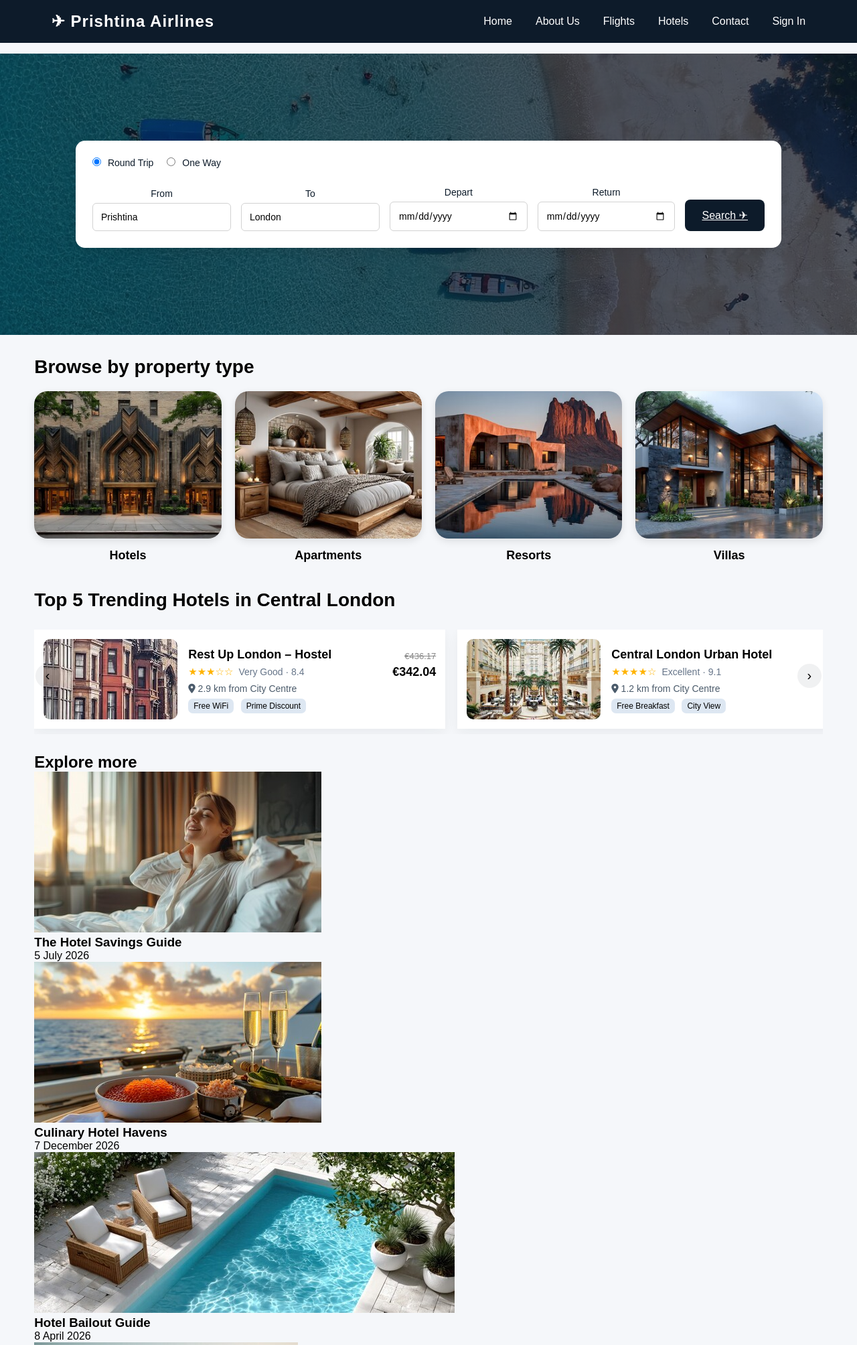
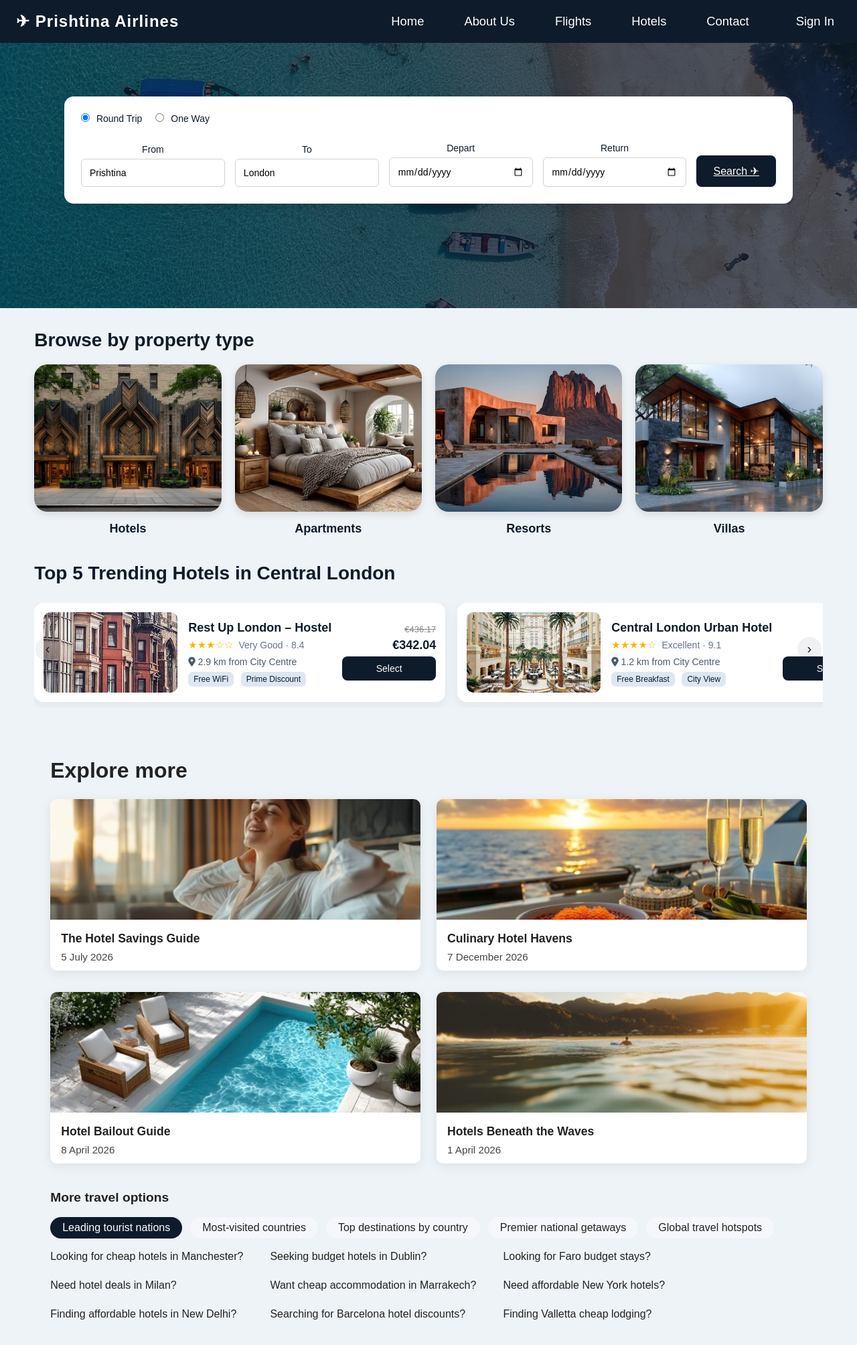
Before and after one commit to Albarudari/PrishtinaAirlines, a PHP site: page /hotels.php in a window 1280 px wide. Shown: the top 2008 px of the page at 67% size. Run offline with PHP 8.4, Linux system fonts and the light colour scheme.

Commit message:
error fixed

```diff
--- a/hotels.css
+++ b/hotels.css
@@ -1,73 +1,291 @@
-* {
-  margin: 0;
-  padding: 0;
-  box-sizing: border-box;
-  font-family: Arial, sans-serif;
+.hero {
+    margin-top: 0;
+    height: 460px;
+    background: linear-gradient(rgba(5, 20, 40, 0.65), rgba(5, 20, 40, 0.65)),url("projekt.jpg");
+    background-size: cover;
+    background-position: center;
+    display: flex;
+    justify-content: center;
+    align-items: center;
+    text-align: center;
+    color: white;
+    padding: 20px;
 }
 
-body {
-    background: #f5f7fa; /* Kjo e bën sfondin si te faqja tjetër */
+.hero .flight-box {
+    background: #fff;
+    padding: 25px;
+    width: 85%;
+    max-width: 1200px;
+    border-radius: 14px;
+    box-shadow: 0px 6px 18px rgba(0,0,0,0.1);
+    position: absolute;
+    top: 60%;
+    left: 50%;
+    transform: translate(-50%, -50%);
+    z-index: 2;
 }
 
-nav {
-  width: 100%;
-  background-color: #0d1b2a;
-  padding: 18px 6%; /* Fiks si te Homepage */
-  display: flex;
-  justify-content: space-between;
-  align-items: center;
-  position: fixed;
-  top: 0;
-  left: 0;
-  z-index: 1000;
+
+.hero {
+    position: relative;
+    display: flex;
+    align-items: center;
+    justify-content: center;
 }
 
-nav .logo {
-  color: white;
-  font-size: 24px;
-  font-weight: bold;
-  letter-spacing: 1px;
+.hero .flight-box {
+    background: #fff;
+    padding: 25px;
+    width: 85%;
+    max-width: 1200px;
+    border-radius: 14px;
+    box-shadow: 0px 6px 18px rgba(0,0,0,0.1);
+    position: absolute;
+    top: 40%;
+    left: 50%;
+    transform: translate(-50%, -50%);
+    z-index: 2;
+}
+.explore-london {
+    margin: 48px auto 0 auto;
+    max-width: 1200px;
+    padding: 0 24px 40px 24px;
+}
+.explore-title {
+    font-size: 2rem;
+    font-weight: 700;
+    margin-bottom: 24px;
+    color: #222;
+}
+.explore-grid {
+    display: grid;
+    grid-template-columns: 1fr 1fr;
+    gap: 32px 24px;
+    margin-bottom: 36px;
+}
+.explore-card {
+    background: #fff;
+    border-radius: 10px;
+    overflow: hidden;
+    box-shadow: 0 4px 16px rgba(0,0,0,0.08);
+    display: flex;
+    flex-direction: column;
+}
+.explore-card img {
+    width: 100%;
+    height: 180px;
+    object-fit: cover;
+    border-radius: 0 0 0 0;
+}
+.explore-card-content {
+    padding: 18px 16px 12px 16px;
+}
+.explore-card-content h3 {
+    font-size: 1.1rem;
+    font-weight: 700;
+    margin: 0 0 8px 0;
+    color: #222;
+}
+.explore-meta {
+    font-size: 0.95rem;
+    color: #444;
+}
+.explore-author {
+    color: #0d1b2a;
+    font-weight: 500;
+}
+.explore-options {
+    margin-top: 40px;
+}
+.explore-options h3 {
+    font-size: 1.2rem;
+    font-weight: 700;
+    margin-bottom: 18px;
+    color: #222;
+}
+.explore-filters {
+    display: flex;
+    gap: 12px;
+    margin-bottom: 18px;
+    flex-wrap: wrap;
+}
+.explore-pill {
+    background: #f5f7fa;
+    color: #222;
+    border: none;
+    border-radius: 18px;
+    padding: 7px 18px;
+    font-size: 1rem;
+    font-weight: 500;
+    cursor: pointer;
+    transition: background 0.2s;
+}
+.explore-pill.active, .explore-pill:hover {
+    background: #0d1b2a;
+    color: #fff;
+}
+.explore-links {
+    display: flex;
+    gap: 40px;
+    flex-wrap: wrap;
+}
+.explore-links div {
+    min-width: 200px;
+}
+.explore-links a {
+    color: #222;
+    text-decoration: none;
+    font-size: 1rem;
+    display: block;
+    margin-bottom: 7px;
+    transition: color 0.2s;
+}
+.explore-links a:hover {
+    color: #0d1b2a;
+    text-decoration: underline;
+}
+@media (max-width: 900px) {
+    .explore-grid { grid-template-columns: 1fr; }
+    .explore-links { flex-direction: column; gap: 0; }
 }
 
-nav ul {
-  display: flex;
-  list-style: none;
-  gap: 35px;
+.about-airline{
+    background: var(--accent);
+    color:#fff;
+    padding:80px 20px;
+}
+.about-container{ max-width:1100px; margin:0 auto; text-align:center }
+.about-desc{ color:#e9eef6; max-width:750px; margin:0 auto 30px }
+.about-info{ display:flex; justify-content:space-between; gap:35px; flex-wrap:wrap; max-width:1000px; margin:0 auto }
+.about-box{ flex:1; min-width:250px; background:rgba(255,255,255,0.08); padding:25px; border-radius:14px }
+.about-box h4{ font-size:18px; margin-bottom:12px; font-weight:300 }
+.about-box p{ font-size:14px; margin:5px 0 }
+.about-box span{ display:block; margin-top:10px; font-size:13px; color:#cfd8e6 }
+.social-links{ display:flex; flex-direction:column; gap:1px; text-align:center }
+
+.nav-links {
+    display: flex;
+    align-items: center;
+    gap: 40px;
+    list-style: none;
+    margin: 0;
+    padding: 0;
+}
+.nav-links li {
+    list-style: none;
+}
+.nav-links li a {
+    color: #fff;
+    text-decoration: none;
+    font-size: 1.15rem;
+    font-weight: 400;
+    transition: 0.3s;
+    padding: 8px 10px;
+    border-radius: 8px;
+    display: inline-block;
+}
+.nav-links li a:hover {
+    opacity: 0.8;
+    background: rgba(13,27,42,0.08);
+}
+.signin-btn {
+    background: #0d1b2a;
+    color: #ffffff !important;
+    border-radius: 8px;
+    border: none;
+    padding: 8px 18px;
+    font-weight: 700;
+    cursor: pointer;
+    font-size: 1.1rem;
+    margin-left: 10px;
+    text-decoration: none !important;
+    display: inline-block;
+}
+:root{
+    --accent: #0d1b2a;
+    --light-bg: #eef3f7;
+    --nav-height: 64px;
+    --card-radius: 14px;
 }
 
-nav ul li a {
-  text-decoration: none;
-  color: white;
-  font-size: 16px;
-  transition: 0.3s;
+
+* { box-sizing: border-box; }
+body {
+    margin: 0;
+    padding: 0;
+    background: var(--light-bg);
+    font-family: "Segoe UI", Arial, sans-serif;
+    color: var(--accent);
+    -webkit-font-smoothing:antialiased;
 }
 
-nav ul li a:hover {
-  opacity: 0.8;
+
+.navbar {
+    background: var(--accent);
+    color: white;
+    height: var(--nav-height);
+    padding: 0 24px;
+    font-size: 18px;
+    font-weight: 600;
+    position: fixed;
+    width: 100%;
+    top: 0;
+    left: 0;
+    z-index: 999;
+    display: flex;
+    align-items: center;
+    justify-content: space-between;
+    gap: 16px;
+    transition: box-shadow 0.18s ease, background-color 0.18s ease;
 }
 
-.hero {
-  margin-top: 80px;
-  height: 420px;
-  background: linear-gradient(rgba(5, 20, 40, 0.65), rgba(5, 20, 40, 0.65)), url("projekt.jpg");
-  background-size: cover;
-  background-position: center;
-  display: flex;
-  justify-content: center;
-  align-items: center;
-  text-align: center;
-  color: white;
-  padding: 20px;
+
+.navbar.scrolled {
+    box-shadow: 0 6px 20px rgba(13,27,42,0.12);
 }
 
-.hero h1 {
-  font-size: 48px;
-  font-weight: bold;
+
+.nav-left {
+    display: flex;
+    align-items: center;
+    gap: 12px;
+}
+.logo {
+    color: #fff;
+    font-size: 24px;
+    font-weight: 700;
+    font-family: Arial, sans-serif;
+    letter-spacing: 1px;
+    display: inline-block;
+}
+.site-title {
+    font-weight: 700;
+    font-size: 18px;
 }
 
-.hero p {
-  margin-top: 12px;
-  font-size: 20px;
+
+.nav-right {
+    display: flex;
+    align-items: center;
+    gap: 14px;
+}
+.nav-link {
+    color: rgba(255,255,255,0.92);
+    text-decoration: none;
+    font-size: 15px;
+    padding: 8px 10px;
+    border-radius: 8px;
+}
+.nav-link:hover { background: rgba(255,255,255,0.05); }
+.cta {
+    background: white;
+    color: var(--accent);
+    border-radius: 8px;
+    border: none;
+    padding: 8px 12px;
+    font-weight: 700;
+    cursor: pointer;
 }
 
 
```
